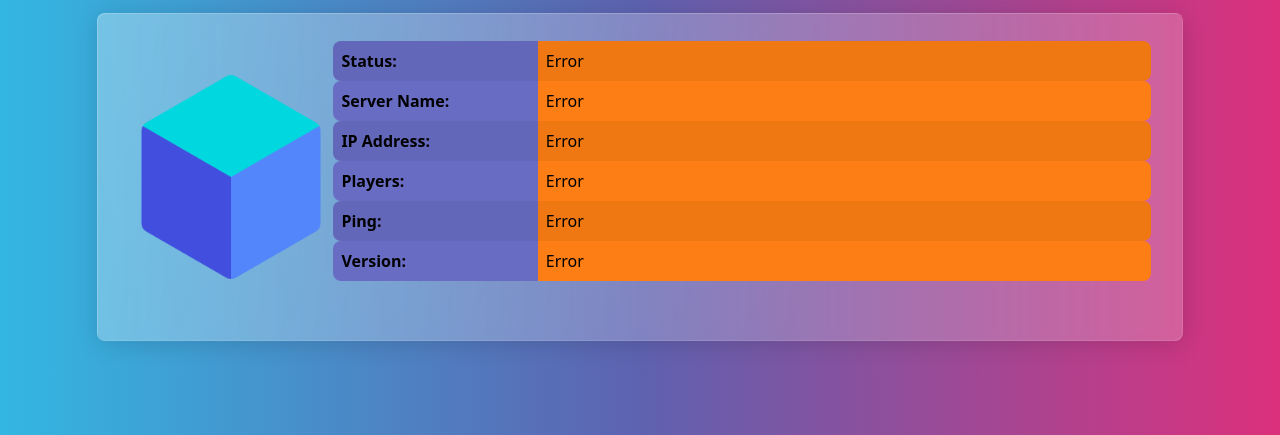
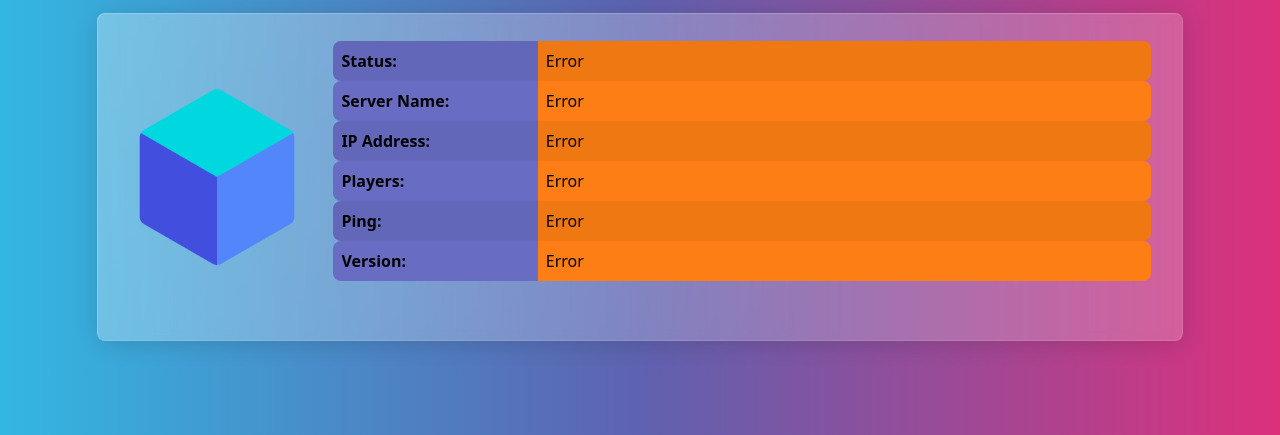
Before and after one commit to retreat896/Portfolio, a plain HTML site: page servers.html in a window 1280 px wide. Shown: the part 365-800 px from the top of the page. Drawn offline with nearby package versions, Linux system fonts and the light colour scheme; no server answers.

Commit message:
added simple style

```diff
--- a/css/standaloneStyles.css
+++ b/css/standaloneStyles.css
@@ -7,6 +7,7 @@
 
 .gameCoverContainer {
     width: 20%;
+    padding-right: var(--bs-card-spacer-y);
 }
 
 .serverInfoContainer {
```
